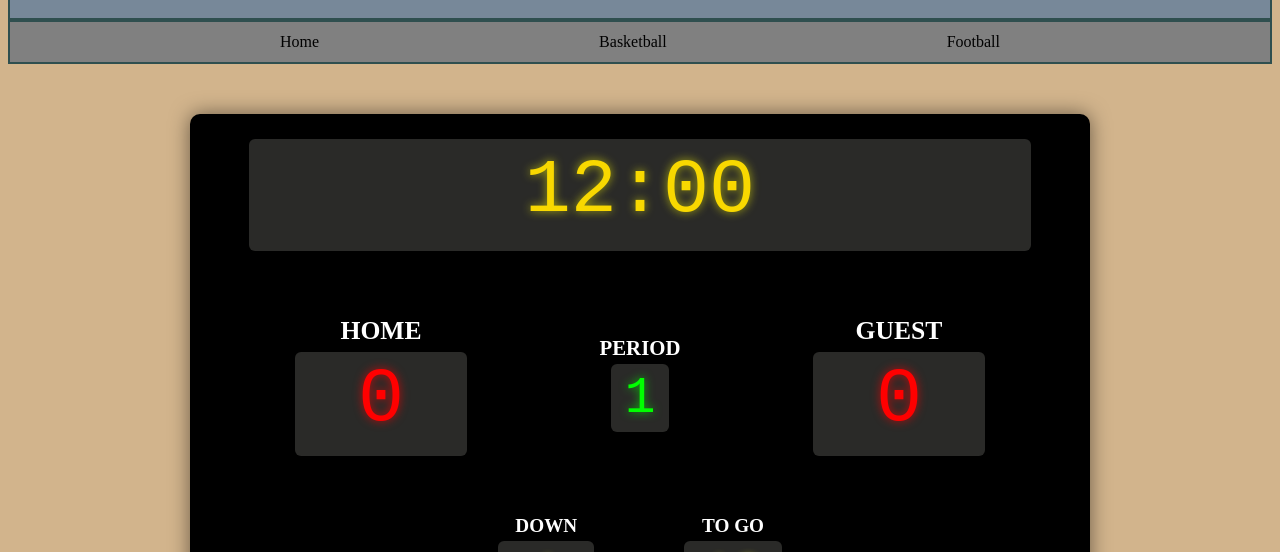
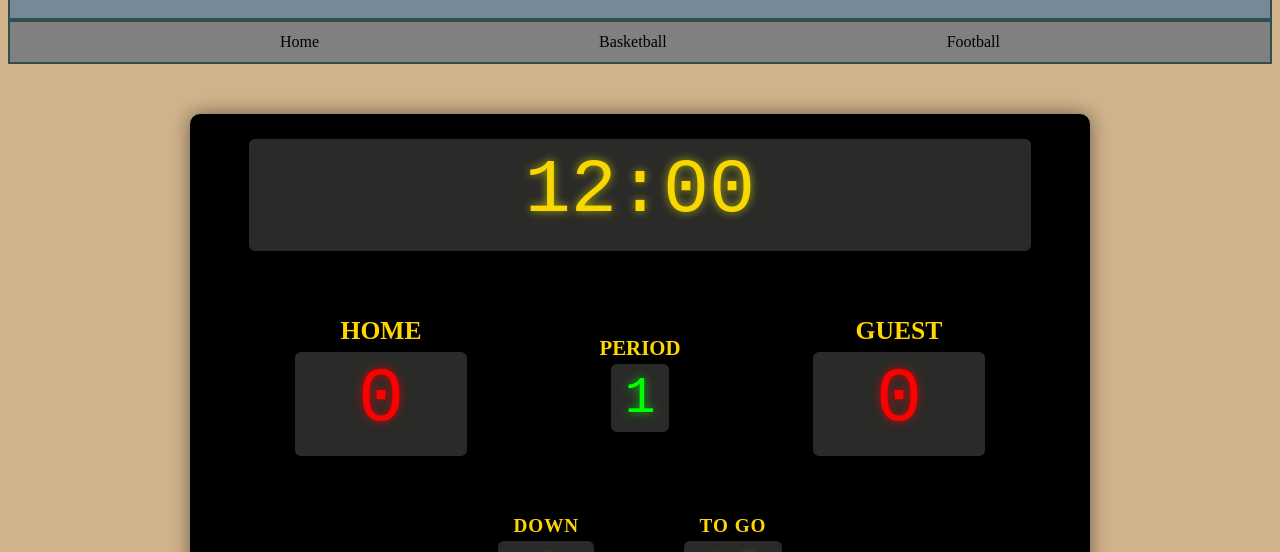
Before and after one commit to redteamcyber/WDD131, a plain HTML site: page scoreboard/football.html in a window 1280 px wide. Shown: the part 242-794 px from the top of the page. Drawn offline with Linux system fonts and the light colour scheme.

Commit message:
update for lighthouse

```diff
--- a/scoreboard/scoreboard.css
+++ b/scoreboard/scoreboard.css
@@ -243,7 +243,7 @@ h2{
 
 #football-scoreboard {
     background-color: black;
-    color: white;
+    color: #FFD700;
     display: grid;
     grid-template-columns: 1fr 0.5fr 1fr;
     grid-template-rows: auto 1fr auto;
@@ -359,6 +359,13 @@ h2{
     display: flex;
     flex-direction: column;
     align-items: center;
+}
+
+#yards-to-go p,
+#down p {
+    color: #FFD700;
+    font-weight: 700;
+    letter-spacing: 0.05em;
 }
 
 #down p,
```
